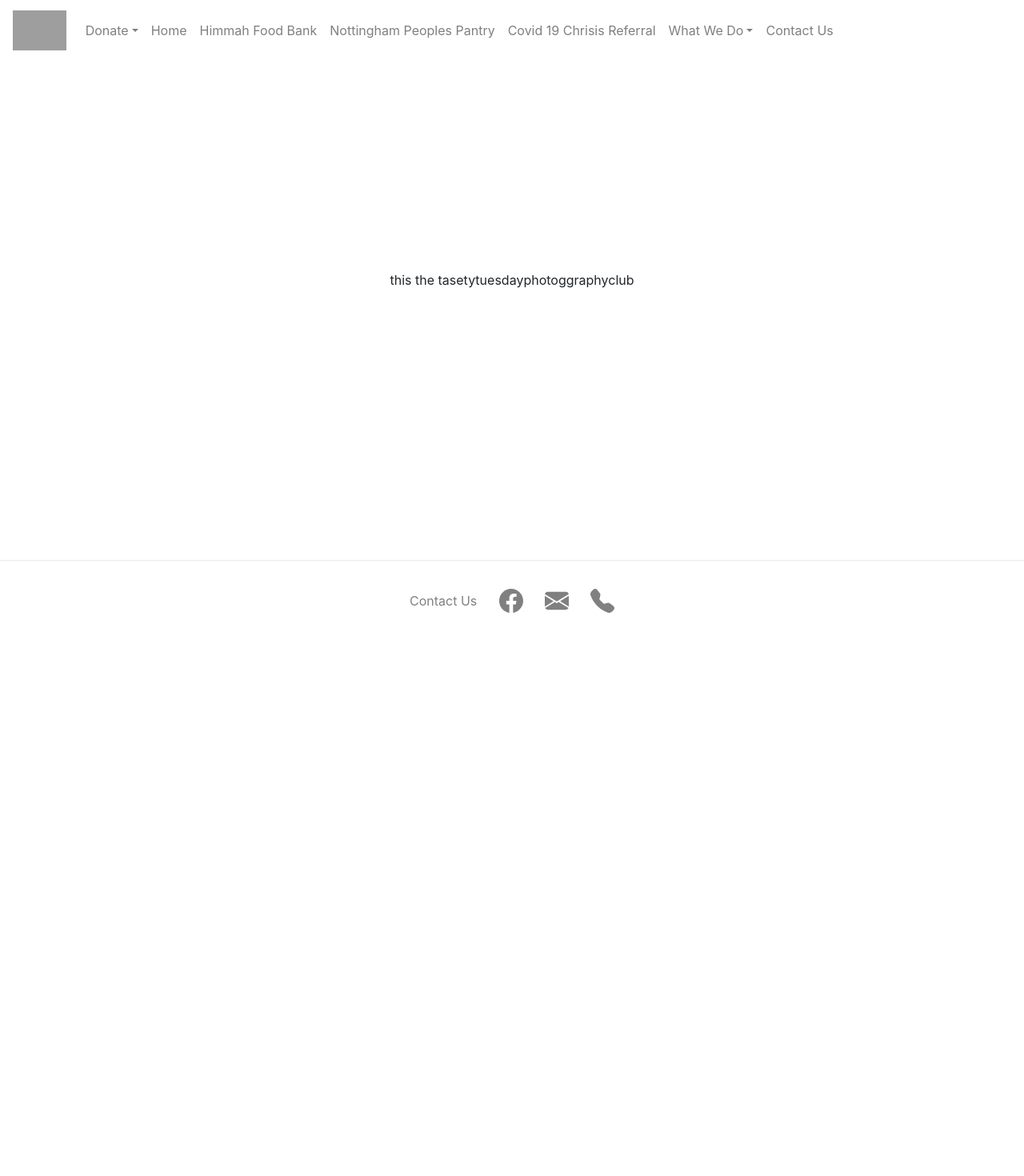
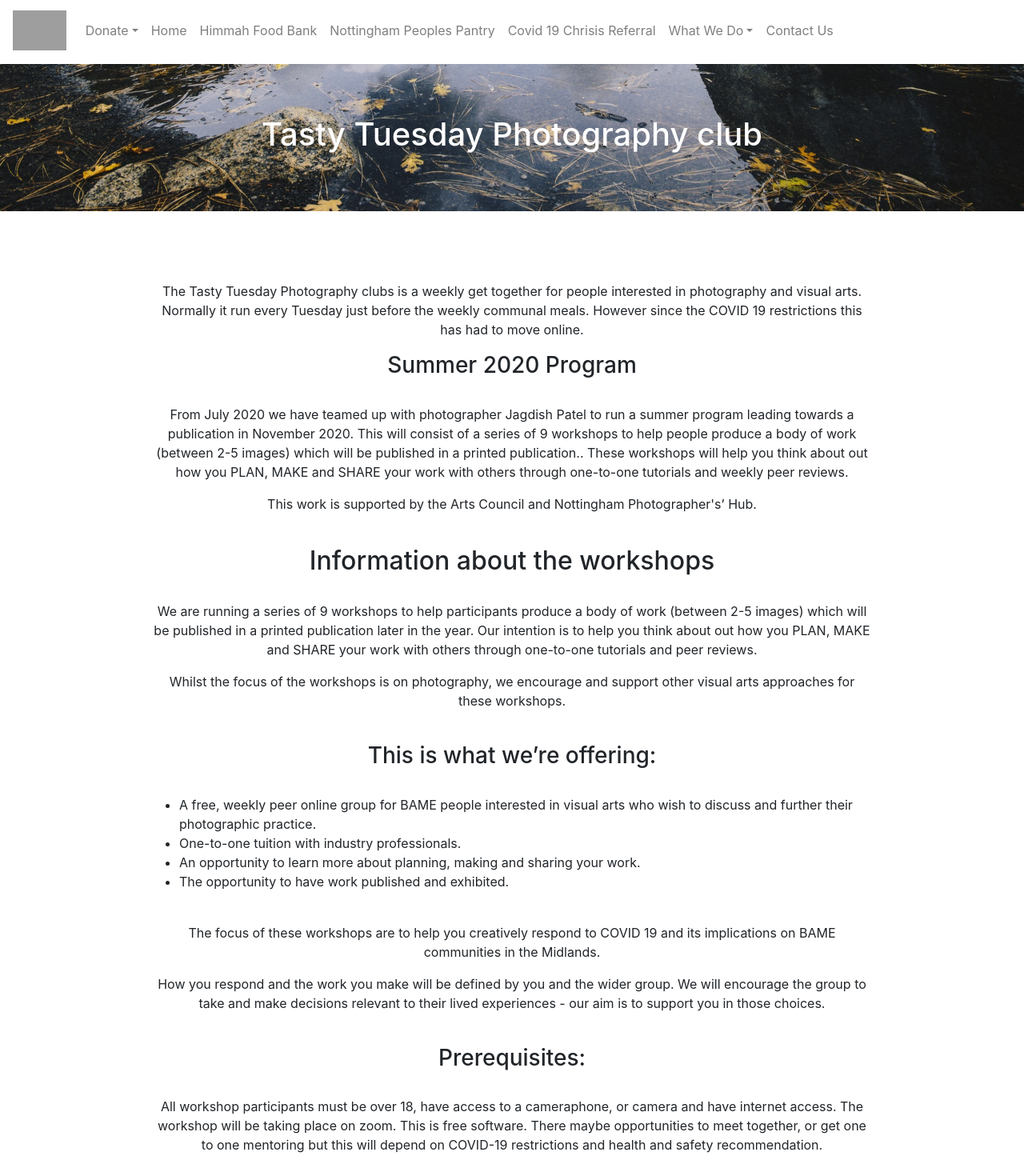
Before and after one commit to Bilal-Nadeem-Ahmed/Himmah, a Next.js app: page /tastytuesday in a window 1280 px wide. Shown: the top 1470 px of the page at 80% size. Before the commit the page ends 800 px from the top, so only its background shows below. Built offline with nearby package versions, Linux system fonts and the light colour scheme; grey boxes are pictures that could not be loaded.

Commit message:
added tasty tuesday page

```diff
--- a/pages/tastytuesday.js
+++ b/pages/tastytuesday.js
@@ -20,7 +20,44 @@ export default function TastyTuesday() {
 
       <main className={styles.main}>
       <Navigation/>
-      <div>this the tasetytuesdayphotoggraphyclub</div>
+      <div className='ttbanner'>
+        <h1 className='tttext'>Tasty Tuesday Photography club</h1>
+      </div>
+      <br/>
+      <div className='ttcontent'>
+        <p>The Tasty Tuesday Photography clubs is a weekly get together for people interested in photography and visual arts. Normally it run every Tuesday just before the weekly communal meals. However since the COVID 19 restrictions this has had to move online. </p>
+
+        <h3>Summer 2020 Program</h3>
+        <br/>
+        <p>From July 2020 we have teamed up with photographer Jagdish Patel to run a summer program leading towards a publication in November 2020. This will consist of a series of 9 workshops to help people produce a body of work (between 2-5 images) which will be published in a printed publication.. These workshops will help you think about out how you PLAN, MAKE and SHARE your work with others through one-to-one tutorials and weekly peer reviews. </p>
+        <p>This work is supported by the Arts Council and Nottingham Photographer's’ Hub. </p>
+        <br/>
+        <h2>Information about the workshops</h2>
+        <br/>
+        <p>We are running a series of 9 workshops to help participants produce a body of work (between 2-5 images) which will be published in a printed  publication later in the year. Our intention is to help you think about out how you PLAN, MAKE and SHARE your work with others through one-to-one tutorials and peer reviews.  </p>
+        <p>Whilst the focus of the workshops is on photography, we encourage and support other visual arts approaches for these workshops.</p>
+        <br/>
+        <h3>This is what  we’re offering:</h3>
+        <br/>
+        <ul>
+          <li>A free, weekly peer online group for BAME people interested in visual arts who wish to discuss and further their photographic practice. </li>
+          <li>One-to-one tuition with industry professionals.</li>
+          <li>An opportunity to learn more about planning, making and sharing your work. </li>
+          <li>The opportunity to have work published and exhibited.</li>
+        </ul>
+        <br/>
+        <p>The focus of these workshops are to help you creatively respond to COVID 19 and its implications on BAME communities in the Midlands. </p>
+        <p>How you respond and the work you make will be defined by you and the wider group. We will encourage the group to take and make decisions relevant to their lived experiences - our aim is to support you in those choices.</p>
+        <br/>
+        <h3>Prerequisites:</h3>
+        <br/>
+        <p>All workshop participants must be over 18, have access to a cameraphone, or camera and have internet access. The workshop will be taking place on zoom. This is free software. There maybe opportunities to meet together, or get one to one mentoring  but this will depend on COVID-19 restrictions and health and safety recommendation. </p>
+        <br/>
+        <br/>
+        <p><b>The workshops begin in July 2020 and end in September 2020. The publication will be launched in November 2020. </b></p>
+        <br/>
+        <p><a href='/contactus'>Contact us</a> for more Information</p>
+      </div>
       </main>
 
       <footer className={styles.footer}>
--- a/styles/globals.css
+++ b/styles/globals.css
@@ -161,6 +161,7 @@ padding: 0%;
  }
  .card{
    padding: 10%;
+   margin: 5%;
 
  }
  .intro h2{
@@ -237,7 +238,7 @@ padding: 0%;
   display: flex;
   justify-content: space-between;
   align-items: center;
-  width: 70vw;
+  width: 80vw;
 
 }
 .intro{
@@ -304,3 +305,28 @@ h1{
 .reftext a{
   color:black;
 }
+.ttbanner{
+  width: 100vw;
+  height: auto;
+  background-image: url('/images/nat.jpg');
+  background-repeat: no-repeat;
+  background-position: center 100%;
+  background-size: cover;
+}
+.tttext{
+  padding: 5% ;
+ color: white;
+ text-align: center;
+
+}
+.ttcontent{
+  padding: 5% 15%;
+  text-align: center;
+}
+.ttcontent ul{
+  text-align: left;
+}
+.ttcontent a{
+  color: black;
+  font-weight: bold;
+}
```
Also changed, not shown: public/images/nat.jpg (added).
